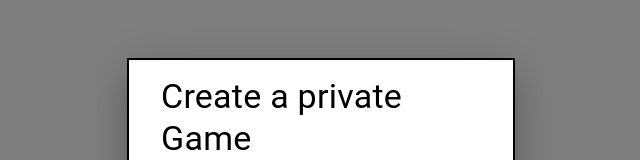
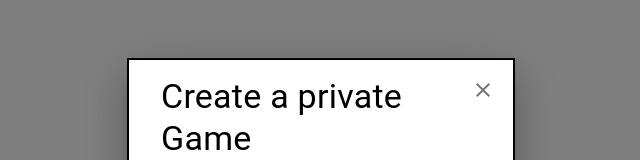
Before and after one commit to PV1shal/hangman-frontend, a React (Create React App) app: page /privategame in a window 1280 px wide. Both pictures are taken after a click on the button "CREATE A PRIVATE GAME". Shown: the part 160-320 px from the top of the page, without its empty margins (319-959 px from the left). Built offline with nearby package versions, Linux system fonts and the light colour scheme.

Commit message:
button fix

```diff
--- a/src/components/PrivateGame.js
+++ b/src/components/PrivateGame.js
@@ -1,6 +1,7 @@
 import React, { useState, useEffect } from 'react';
-import { Box, Button, List, ListItem, ListItemText, Modal, TextField, Typography, Fab, Chip, Alert, CircularProgress } from "@mui/material";
+import { Box, Button, List, ListItem, ListItemText, Modal, TextField, Typography, Fab, Chip, Alert, CircularProgress, IconButton } from "@mui/material";
 import DeleteIcon from '@mui/icons-material/Delete';
+import CloseIcon from '@mui/icons-material/Close';
 import RefreshIcon from '@mui/icons-material/Refresh';
 import PrivateGameServices from '../services/PrivateGameServices';
 
@@ -131,6 +132,17 @@ function PrivateGame() {
                 <Box component="form" noValidate sx={style}>
                     <Typography id="modal-modal-title" variant="h4" component="h2">
                         Create a private Game
+                        <IconButton
+                            aria-label="close"
+                            sx={{
+                                position: "absolute",
+                                top: 10,
+                                right: 10,
+                            }}
+                            onClick={closeModal}
+                        >
+                            <CloseIcon />
+                        </IconButton>
                     </Typography>
                     <Typography id="modal-modal-description" sx={{ mt: 2 }}>
                         <TextField id="words" label="Enter your custom words" variant="outlined" sx={{ width: "20vw" }} />
```
